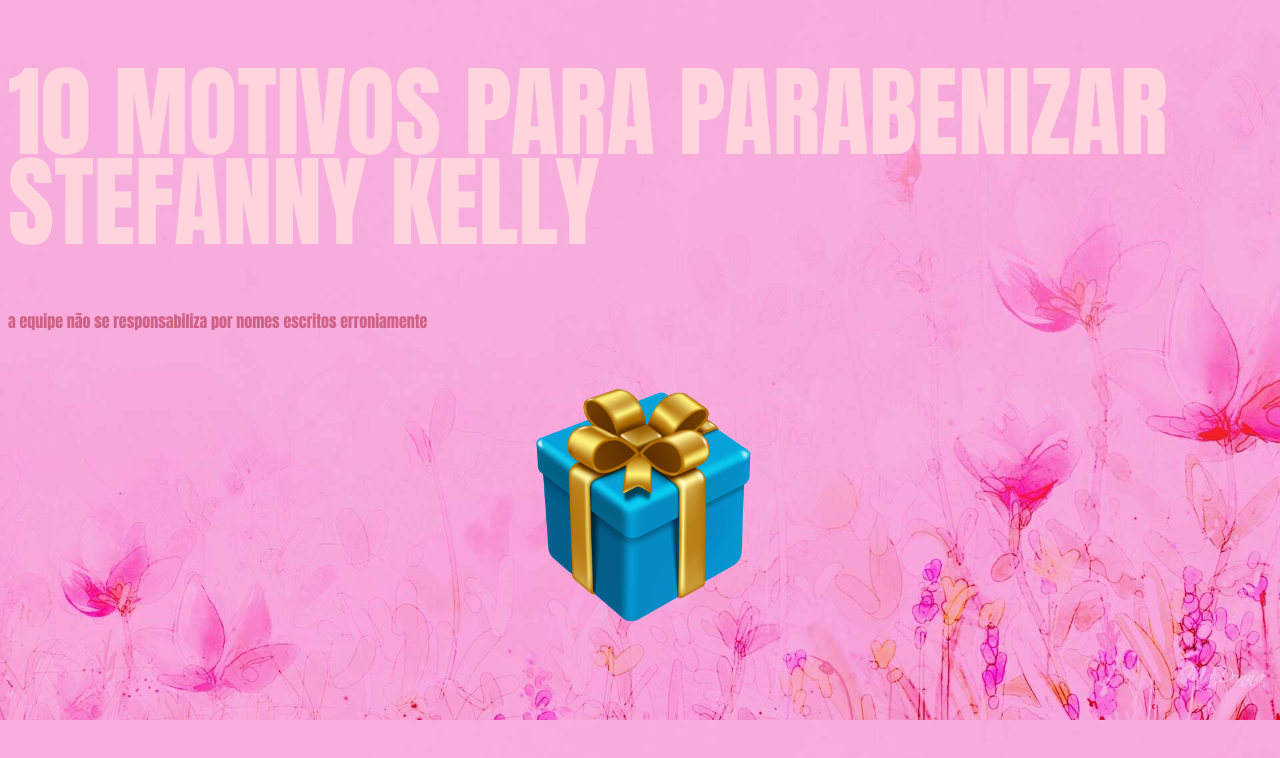
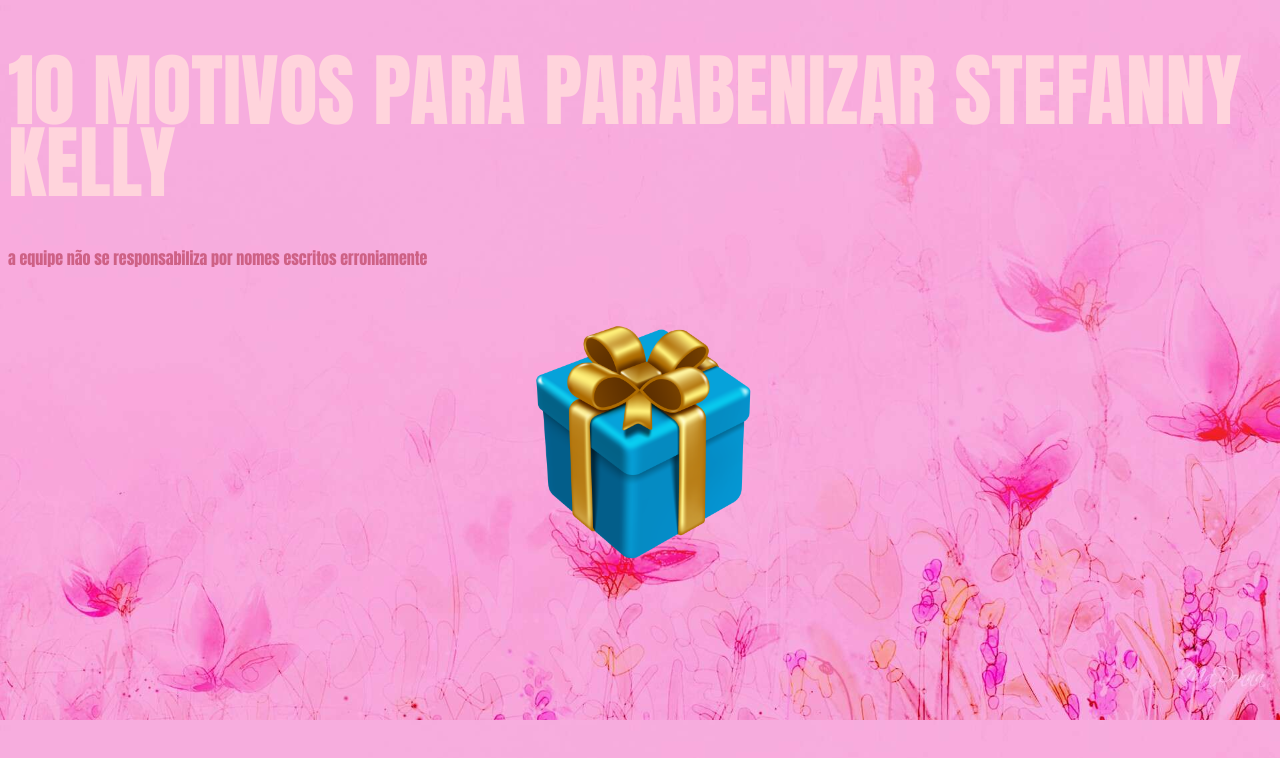
Before and after one commit to antoniohenzotiburtinodemorais-source/antoniohenzotiburtinodemorais-source.github.io, a plain HTML site: page index.html in a window 1280 px wide. Shown: the top 758 px of the page. Drawn offline with Linux system fonts and the light colour scheme.

Commit message:
Update css.css

```diff
--- a/css.css
+++ b/css.css
@@ -1,8 +1,8 @@
 .text{
     font-family: Impact, Haettenschweiler, 'Arial Narrow Bold', sans-serif;
     color: rgb(255, 212, 220);
-    font-weight: 400;
-    font-size: 100px;
+    font-weight: 320;
+    font-size: 80px;
 }
 body{
     background-image: url(pink\ background.jfif);
@@ -27,4 +27,5 @@ h1 {
 }
 h4 {
     color: rgb(206, 97, 133);
+
 }
```
